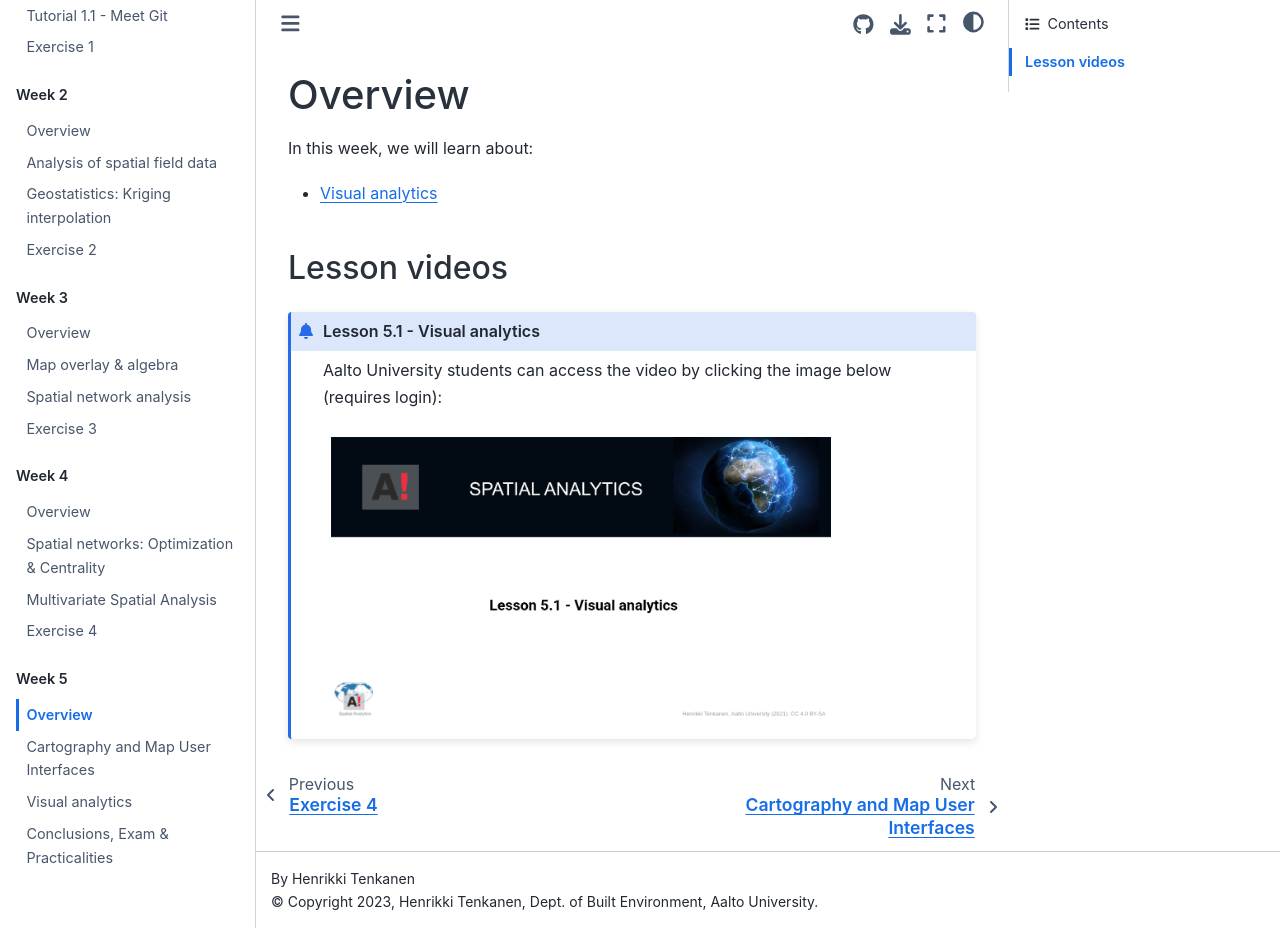
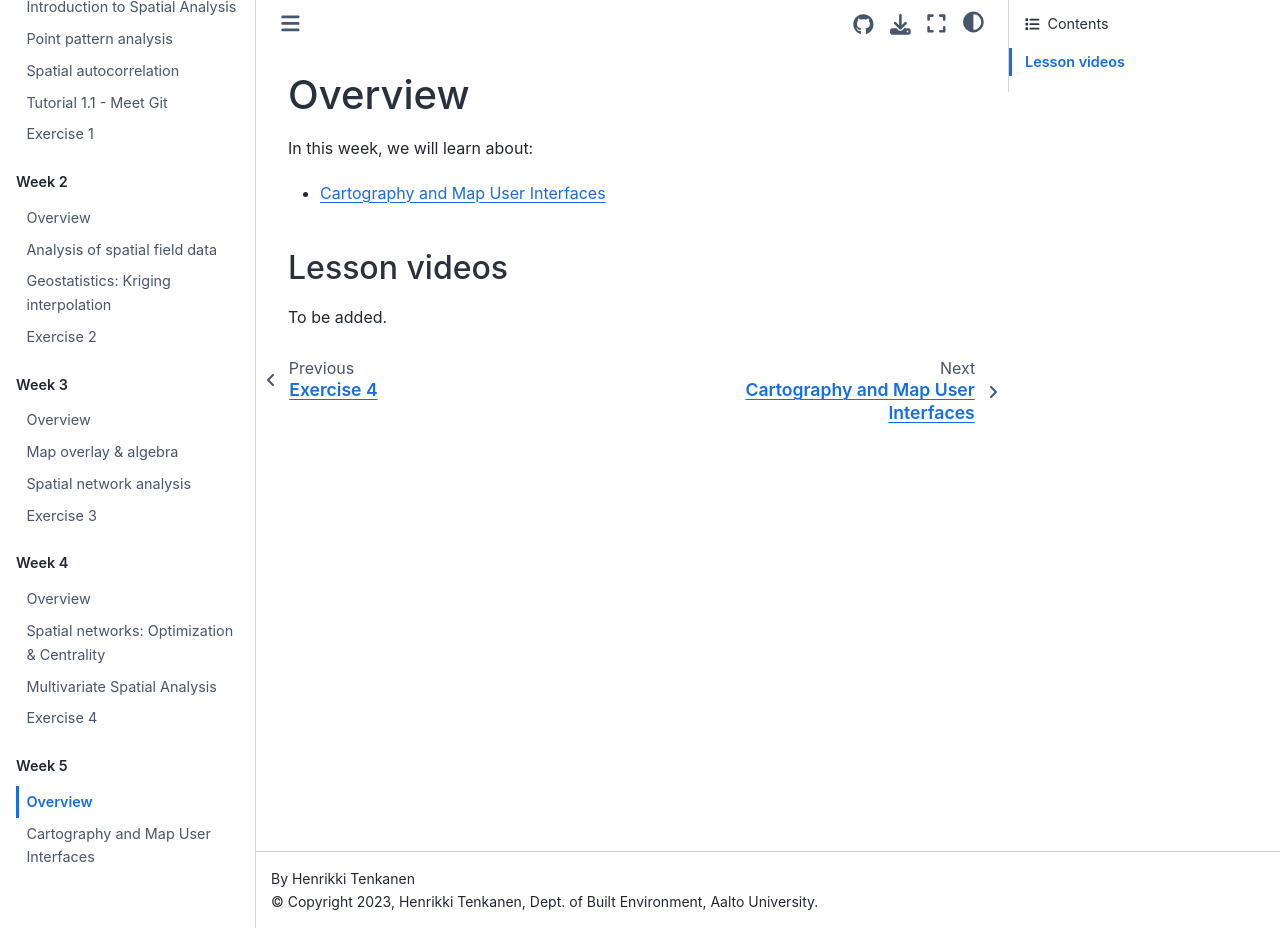
Before and after one commit to AaltoGIS/Spatial-Analytics, a Sphinx documentation site: the page built from source/lessons/L5/overview.rst, in a window 1280 px wide and 928 px high. Built offline with Sphinx 7.4.7 and the Sphinx Book theme 1.1.4, drawn with Linux system fonts in a browser that asks for light colours; pages that are not in the unit, such as notebooks, are missing from menus.

Commit message:
Update TOC and overview

```diff
--- a/source/index.rst
+++ b/source/index.rst
@@ -180,5 +180,5 @@ Contents
 
     lessons/L5/overview
     lessons/L5/cartography-map-user-interfaces
-    lessons/L5/visual-analytics
-    lessons/L5/final-remarks
+    .. lessons/L5/visual-analytics
+    .. lessons/L5/final-remarks
--- a/source/lessons/L5/overview.rst
+++ b/source/lessons/L5/overview.rst
@@ -3,15 +3,16 @@ Overview
 
 In this week, we will learn about:
 
-- :doc:`Visual analytics <visual-analytics>`
+- :doc:`Cartography and Map User Interfaces <cartography-map-user-interfaces>`
+.. - :doc:`Visual analytics <visual-analytics>`
 
 Lesson videos
 -------------
 
-.. admonition:: Lesson 5.1 - Visual analytics
+To be added.
 
+.. .. admonition:: Lesson 5.1 - Visual analytics
     Aalto University students can access the video by clicking the image below (requires login):
-
     .. figure:: img/Lesson5.1.png
         :target: https://aalto.cloud.panopto.eu/Panopto/Pages/Viewer.aspx?id=e923b6ce-4def-4f5d-ba60-af5501167a63
         :width: 500px
```
